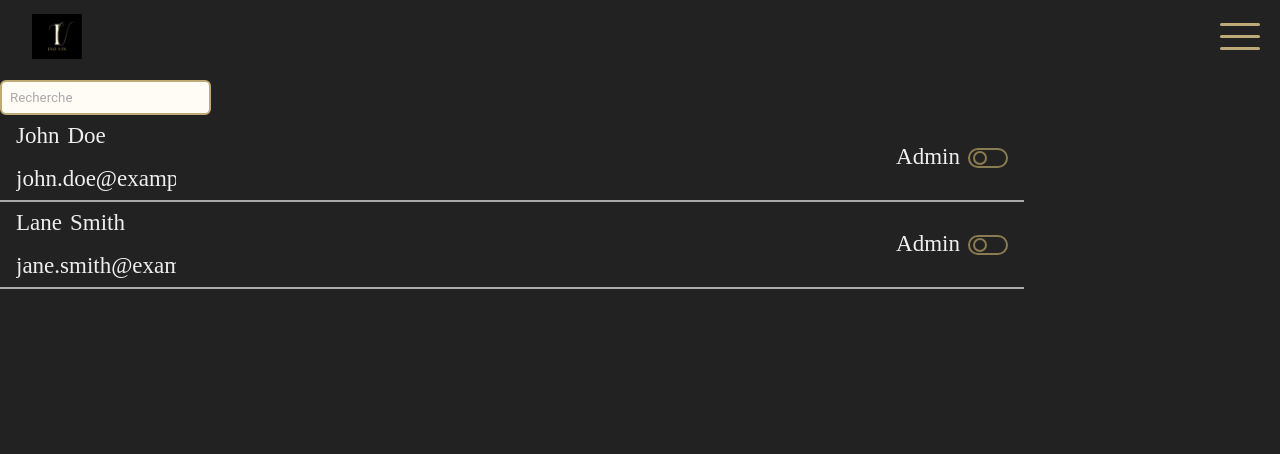
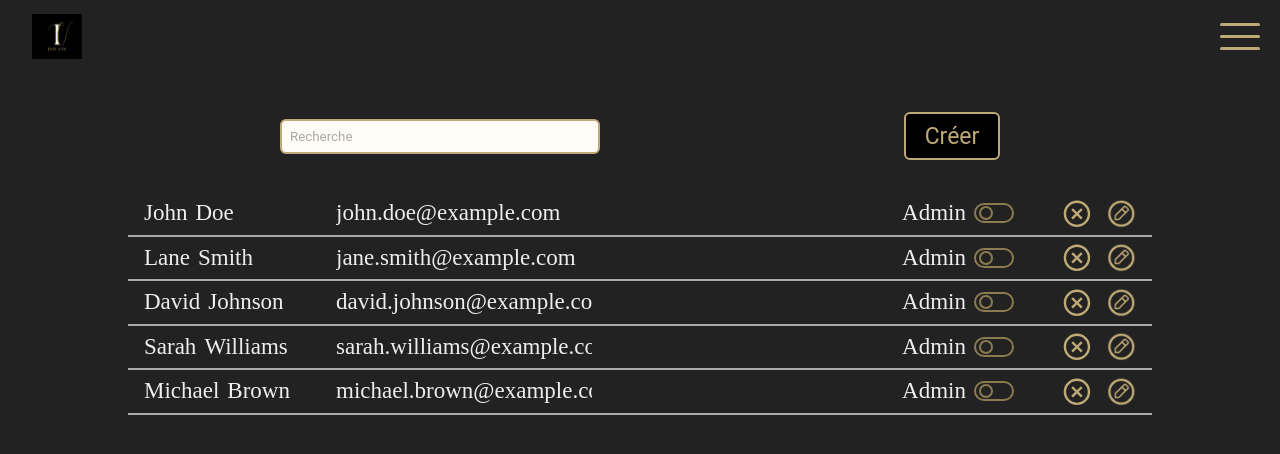
Before and after one commit to Mogwaie/Inovin, a React (Vite) app in the folder frontend/: page /user-list in a window 1280 px wide. Shown: the top 454 px of the page. Built offline with nearby package versions, Linux system fonts and the light colour scheme.

Commit message:
feature finish

```diff
--- a/frontend/src/assets/styles/_variable.scss
+++ b/frontend/src/assets/styles/_variable.scss
@@ -152,8 +152,8 @@ $font-size-list-burger-tablet: 38px;
   border-style: none;
   border: solid 2px $app-primary-font-color;
   border-radius: 6px;
-  width: 3rem;
-  height: 1.5rem;
+  width: 4rem;
+  height: 2.5rem;
   font-size: $font-size-text-phone;
   font-family: $app-primary-font;
 
--- a/frontend/src/assets/styles/components/admin/_displayUserList.scss
+++ b/frontend/src/assets/styles/components/admin/_displayUserList.scss
@@ -13,7 +13,8 @@
   .email-name-lastname-user {
     .name-lastname-user-admin {
       display: flex;
-      width: 9rem;
+      width: 12rem;
+      overflow: hidden;
     }
 
     .email-container {
@@ -37,7 +38,7 @@
   }
 }
 
-@media screen and (min-width: $app-tablet) and (max-width: $app-desktop) {
+@media screen and (min-width: $app-tablet) {
   .user-display-container {
     .email-name-lastname-user {
       display: flex;
@@ -65,11 +66,20 @@
 
 @media screen and (min-width: $app-desktop) {
   .user-display-container {
-    width: 80%;
     .icons-and-admin {
       .buttons-modif-and-delete {
-        margin-left: 4rem;
+        margin-left: 2rem;
       }
     }
   }
 }
+
+@media screen and (min-width: $app-desktop-medium) {
+  .user-display-container {
+    .email-name-lastname-user {
+      .email-container {
+        width: auto;
+      }
+    }
+  }
+}
--- a/frontend/src/assets/styles/components/admin/_searchBar.scss
+++ b/frontend/src/assets/styles/components/admin/_searchBar.scss
@@ -16,3 +16,19 @@
     border: 3px solid $app-primary-font-color;
   }
 }
+
+@media screen and (min-width: $app-tablet) {
+  .search-bar-conatiner-admin {
+    input {
+      width: 15rem;
+    }
+  }
+}
+
+@media screen and (min-width: $app-desktop) {
+  .search-bar-conatiner-admin {
+    input {
+      width: 20rem;
+    }
+  }
+}
--- /dev/null
+++ b/frontend/src/assets/styles/pages/admin/_userList.scss
@@ -0,0 +1,21 @@
+.user-list-page-container {
+  .search-bar-and-button-create {
+    display: flex;
+    align-items: center;
+    justify-content: space-around;
+    padding: 2rem 0;
+  }
+
+  ul {
+    li {
+      list-style-type: none;
+    }
+  }
+}
+
+@media screen and (min-width: $app-desktop) {
+  .user-list-page-container {
+    width: 80%;
+    margin: auto;
+  }
+}
--- a/frontend/src/main.scss
+++ b/frontend/src/main.scss
@@ -18,11 +18,13 @@
 @import "./assets/styles/components/cardWine";
 @import "./assets/styles/pages/wineSelection";
 @import "./assets/styles/pages/wineDescription";
+@import "./assets/styles/pages/degustation-profile";
+
+//admin
 @import "./assets/styles/components/admin/searchBar";
-
-@import "./assets/styles/pages/degustation-profile";
 @import "./assets/styles/components/admin/sliderAdmin";
 @import "./assets//styles/components/admin/displayUserList";
+@import "./assets/styles/pages/admin/userList";
 
 *,
 *::before,
@@ -63,6 +65,10 @@ p {
   @include primary-button-phone;
 }
 
+.secondary-button {
+  @include secondary-button-phone;
+}
+
 /* search bar */
 .search-bar-phone {
   @include search-bar(10rem, 3rem, $font-size-text-phone);
@@ -88,6 +94,10 @@ p {
   .primary-button {
     @include primary-button-tablet;
   }
+
+  .secondary-button {
+    @include primary-secondary-tablet-desktop;
+  }
 }
 
 @media screen and (min-width: $app-desktop) {
@@ -106,4 +116,8 @@ p {
   .primary-button {
     @include primary-button-desktop;
   }
+
+  .secondary-button {
+    @include primary-secondary-tablet-desktop;
+  }
 }
--- a/frontend/src/pages/admin/UserList.jsx
+++ b/frontend/src/pages/admin/UserList.jsx
@@ -30,6 +30,42 @@ function UserList() {
       hashedPassword: "67890",
       is_admin: false,
     },
+    {
+      user_id: 3,
+      firstname: "David",
+      lastname: "Johnson",
+      email: "david.johnson@example.com",
+      address: "789 Oak St",
+      zip_code: "54321",
+      city: "Chicago",
+      job: "Accountant",
+      hashedPassword: "54321",
+      is_admin: false,
+    },
+    {
+      user_id: 4,
+      firstname: "Sarah",
+      lastname: "Williams",
+      email: "sarah.williams@example.com",
+      address: "321 Pine St",
+      zip_code: "98765",
+      city: "San Francisco",
+      job: "Graphic Designer",
+      hashedPassword: "98765",
+      is_admin: false,
+    },
+    {
+      user_id: 5,
+      firstname: "Michael",
+      lastname: "Brown",
+      email: "michael.brown@example.com",
+      address: "654 Cedar St",
+      zip_code: "23456",
+      city: "Seattle",
+      job: "Project Manager",
+      hashedPassword: "23456",
+      is_admin: false,
+    },
   ];
 
   const searchListFilter = searchList.filter((element) => {
@@ -41,8 +77,13 @@ function UserList() {
   });
 
   return (
-    <div>
-      <SearchBar setSearchInput={setSearchInput} searchInput={searchInput} />
+    <div className="user-list-page-container">
+      <div className="search-bar-and-button-create">
+        <SearchBar setSearchInput={setSearchInput} searchInput={searchInput} />
+        <button type="button" className="secondary-button">
+          Créer
+        </button>
+      </div>
       <ul>
         {searchListFilter.map((user) => {
           return (
```
Also changed, not shown: frontend/src/assets/images/User.png (deleted).
